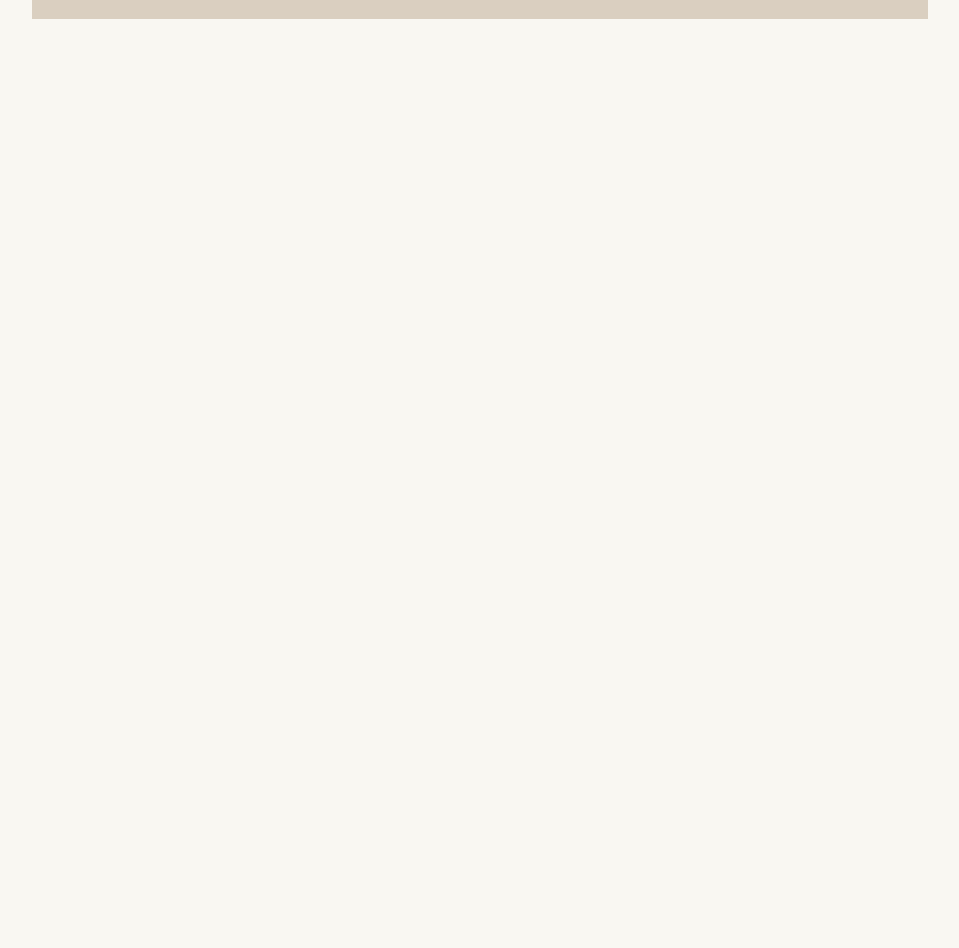
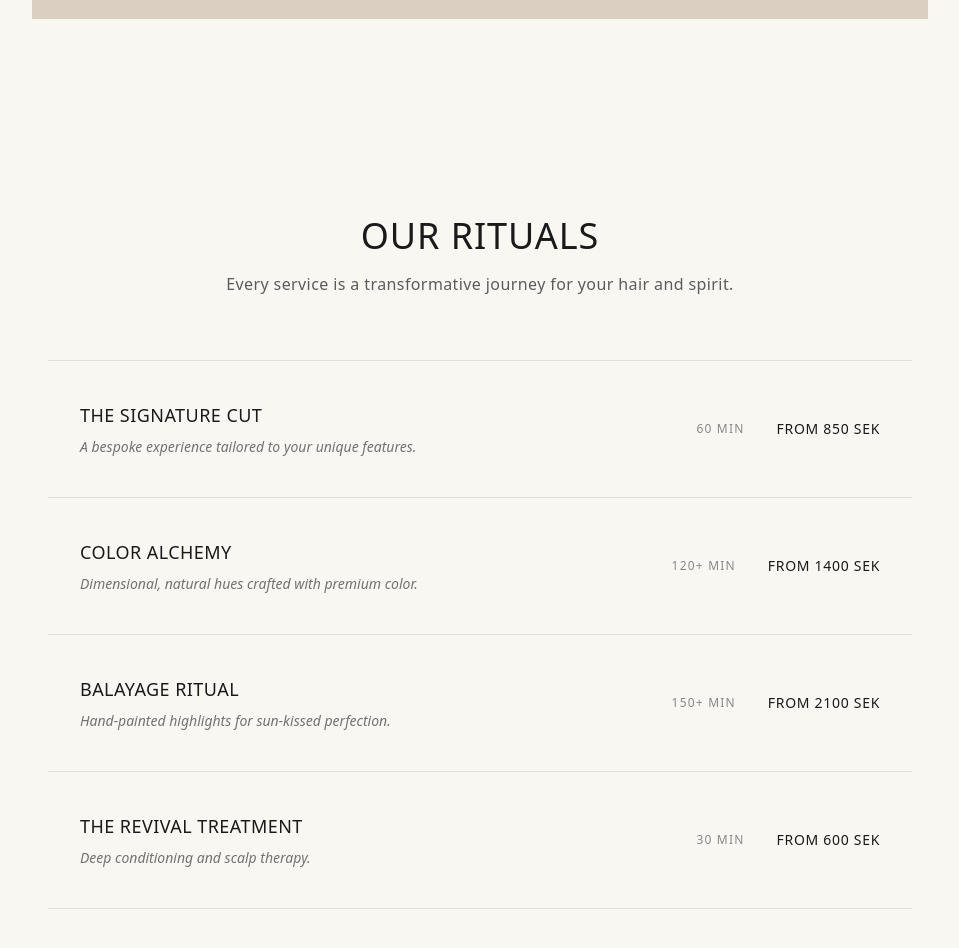
Before and after one commit to maxlearns2code/salongtreat, a Next.js app: page / in a window 1280 px wide. Shown: the part 680-1628 px from the top of the page, without its empty margins (160-1119 px from the left). Before the commit the page ends 1600 px from the top, so only its background shows below. Built offline with nearby package versions, Linux system fonts and the light colour scheme; a web font is replaced by a local one.

Commit message:
Add services section

```diff
--- a/src/app/page.tsx
+++ b/src/app/page.tsx
@@ -1,6 +1,7 @@
 import BottomBar from "@/components/BottomBar";
 import Header from "@/components/Header";
 import Hero from "@/components/Hero";
+import Services from "@/components/Services";
 
 export default function Home() {
   return (
@@ -9,8 +10,7 @@ export default function Home() {
 
       <Hero />
 
-      {/* Services Section Spacehoder for scrolling */}
-      <div className="h-screen bg-transparent" />
+      <Services />
 
       <BottomBar />
     </main>
--- /dev/null
+++ b/src/components/Services.tsx
@@ -0,0 +1,54 @@
+"use client";
+
+import { motion } from "framer-motion";
+
+const services = [
+  { name: "THE SIGNATURE CUT", price: "FROM 850 SEK", duration: "60 MIN", desc: "A bespoke experience tailored to your unique features." },
+  { name: "COLOR ALCHEMY", price: "FROM 1400 SEK", duration: "120+ MIN", desc: "Dimensional, natural hues crafted with premium color." },
+  { name: "BALAYAGE RITUAL", price: "FROM 2100 SEK", duration: "150+ MIN", desc: "Hand-painted highlights for sun-kissed perfection." },
+  { name: "THE REVIVAL TREATMENT", price: "FROM 600 SEK", duration: "30 MIN", desc: "Deep conditioning and scalp therapy." },
+];
+
+export default function Services() {
+  return (
+    <section className="py-24 px-5 md:px-10 lg:px-20 max-w-5xl mx-auto bg-background text-foreground" id="rituals">
+      <div className="mb-16 md:text-center text-left">
+        <h2 className="font-serif text-3xl md:text-4xl tracking-wide font-light mb-4">OUR RITUALS</h2>
+        <p className="font-sans text-sm md:text-base opacity-70 tracking-wide max-w-xl mx-auto">
+          Every service is a transformative journey for your hair and spirit.
+        </p>
+      </div>
+
+      <div className="flex flex-col border-t-[0.5px] border-foreground/10">
+        {services.map((service, index) => (
+          <motion.div
+            key={service.name}
+            initial={{ opacity: 0, y: 10 }}
+            whileInView={{ opacity: 1, y: 0 }}
+            viewport={{ once: true, margin: "-50px" }}
+            transition={{ duration: 0.6, delay: index * 0.1 }}
+            whileTap={{ backgroundColor: "rgba(0,0,0,0.02)" }}
+            className="group py-8 md:py-10 border-b-[0.5px] border-foreground/10 flex flex-col md:flex-row md:items-center justify-between cursor-pointer transition-colors hover:bg-black/5 px-4 md:px-8 -mx-4 md:mx-0"
+          >
+            <div className="md:w-2/3 pr-4">
+              <h3 className="font-sans text-base md:text-lg font-medium tracking-wide mb-2 transition-colors group-hover:text-accent">
+                {service.name}
+              </h3>
+              <p className="text-sm opacity-60 font-serif italic mb-4 md:mb-0">
+                {service.desc}
+              </p>
+            </div>
+            <div className="flex items-center justify-between md:w-1/3 md:justify-end text-sm md:text-base">
+              <span className="opacity-50 font-sans tracking-widest text-xs md:mr-8">
+                {service.duration}
+              </span>
+              <span className="font-sans font-medium tracking-wider text-xs md:text-sm">
+                {service.price}
+              </span>
+            </div>
+          </motion.div>
+        ))}
+      </div>
+    </section>
+  );
+}
```
